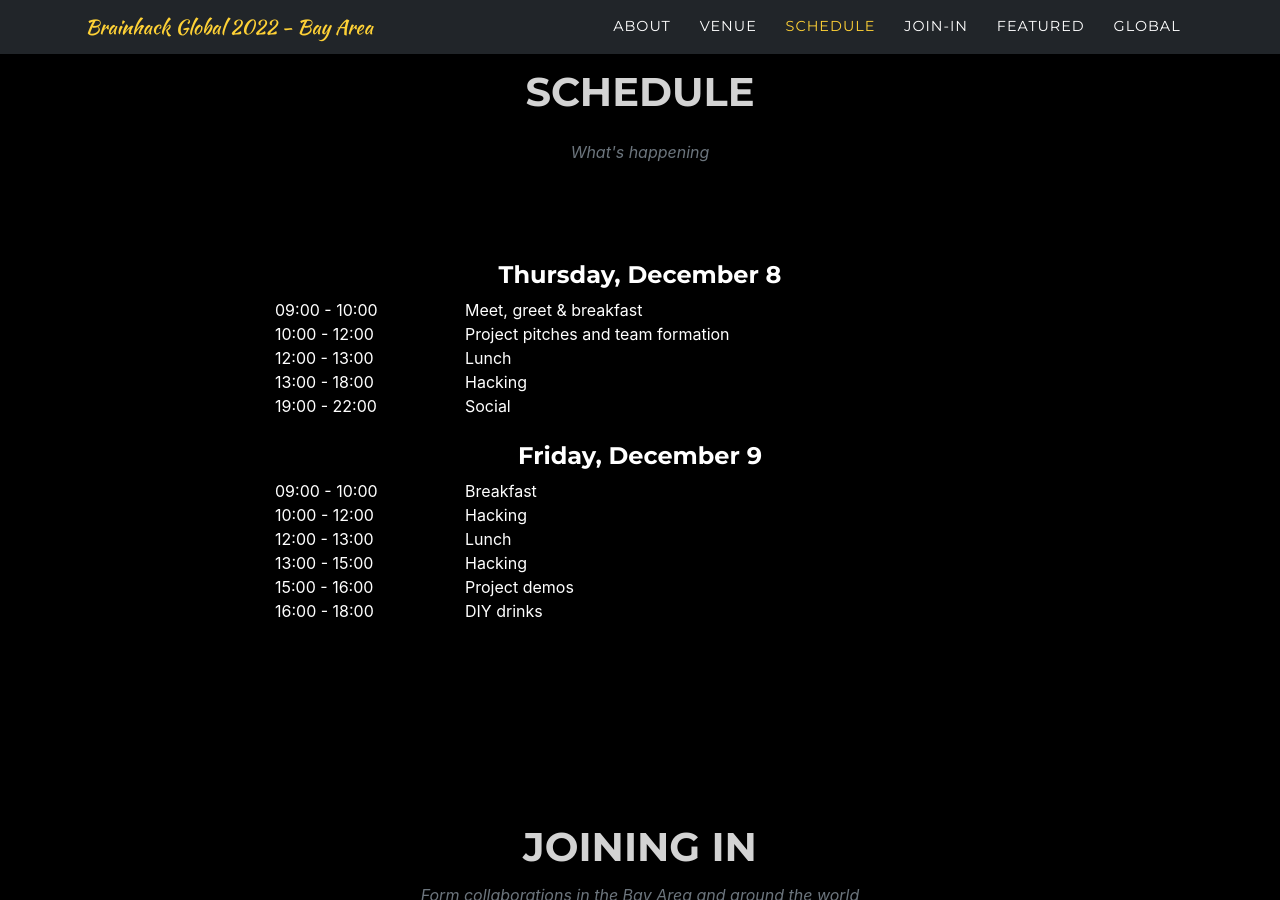
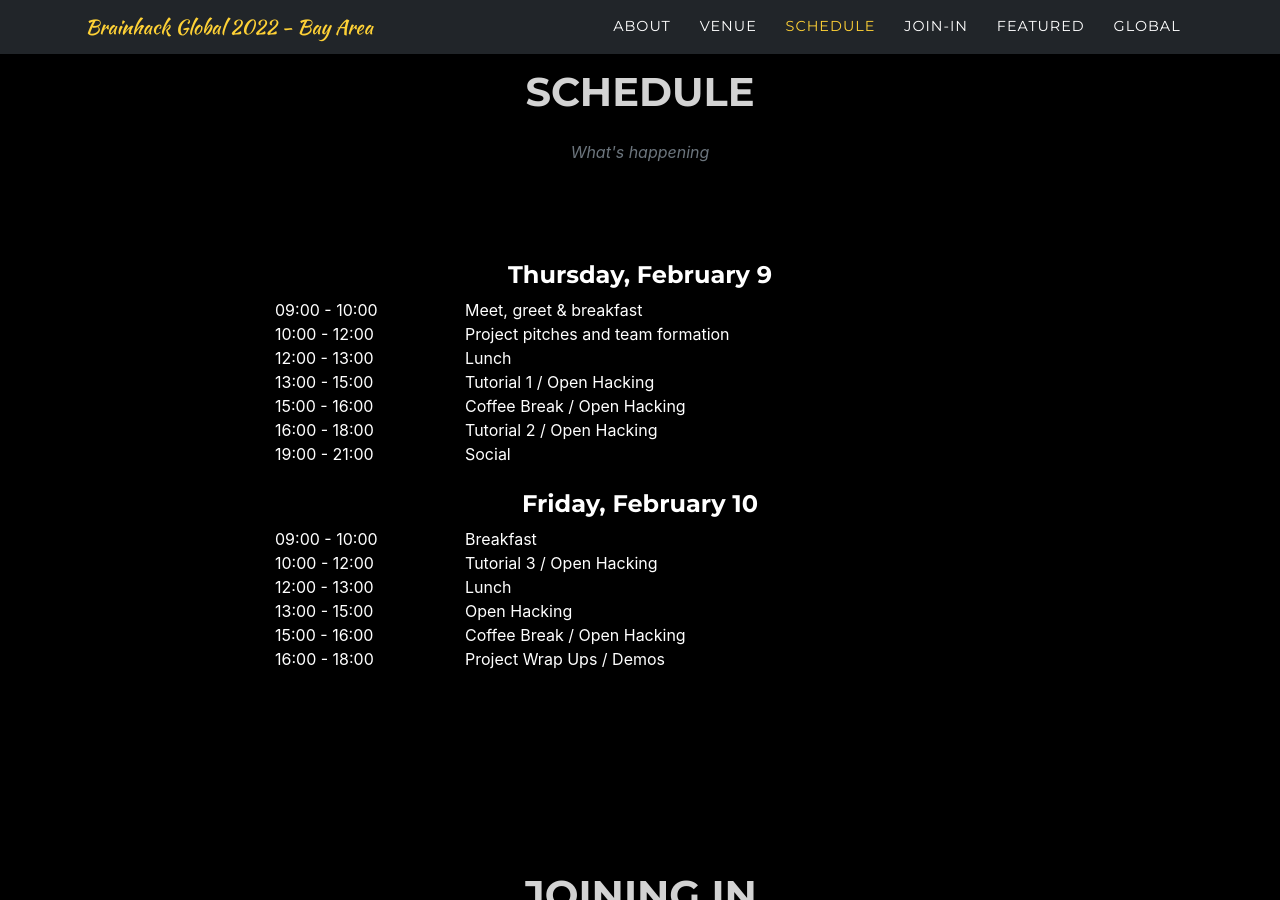
Before and after one commit to Brainhack-BayArea/Brainhack-BayArea.github.io, a Jekyll site: the page built from index.md, in a window 1280 px wide and 900 px high, scrolled down 3798 px. Built offline with Jekyll 4.4.1, drawn with Linux system fonts in a browser that asks for light colours; some web fonts are replaced; some of the changed lines change nothing that is shown.

Commit message:
Update schedule.yml

```diff
--- a/_data/schedule.yml
+++ b/_data/schedule.yml
@@ -1,38 +1,44 @@
-- name: "Thursday, December 8"
+- name: "Thursday, February 9"
   events:
-    - starttime: 2022-11-30T9:00:00+11:00
-      endtime:  2022-11-30T10:00:00+11:00
+    - starttime: 2023-02-09T9:00:00+11:00
+      endtime:  2023-02-09T10:00:00+11:00
       title: Meet, greet & breakfast
-    - starttime: 2022-11-30T10:00:00+11:00
-      endtime:  2022-11-30T12:00:00+11:00
+    - starttime: 2023-02-09T10:00:00+11:00
+      endtime:  2023-02-09T12:00:00+11:00
       title: Project pitches and team formation
-    - starttime: 2022-11-30T12:00:00+11:00
-      endtime:  2022-11-30T13:00:00+11:00
+    - starttime: 2023-02-09T12:00:00+11:00
+      endtime:  2023-02-09T13:00:00+11:00
       title: Lunch
-    - starttime: 2022-11-30T13:00:00+11:00
-      endtime: 2022-11-30T18:00:00+11:00
-      title: Hacking
-    - starttime: 2022-11-30T19:00:00+11:00
-      endtime: 2022-11-30T22:00:00+11:00
+    - starttime: 2023-02-09T13:00:00+11:00
+      endtime: 2023-02-09T15:00:00+11:00
+      title: Tutorial 1 / Open Hacking
+    - starttime: 2023-02-09T15:00:00+11:00
+      endtime: 2023-02-09T16:00:00+11:00
+      title: Coffee Break / Open Hacking
+    - starttime: 2023-02-09T16:00:00+11:00
+      endtime: 2023-02-09T18:00:00+11:00
+      title: Tutorial 2 / Open Hacking
+    - starttime: 2023-02-09T19:00:00+11:00
+      endtime: 2023-02-09T21:00:00+11:00
       title: Social
 
-- name: "Friday, December 9"
+- name: "Friday, February 10"
   events:
-    - starttime: 2022-12-02T9:00:00+11:00
-      endtime:  2022-12-02T10:00:00+11:00
+    - starttime: 2023-02-10T9:00:00+11:00
+      endtime:  2023-02-10T10:00:00+11:00
       title: Breakfast
-    - starttime: 2022-12-01T10:00:00+11:00
-      endtime: 2022-12-01T12:00:00+11:00
-      title: Hacking
-    - starttime: 2022-12-01T12:00:00+11:00
-      endtime:  2022-12-01T13:00:00+11:00
+    - starttime: 2023-02-10T10:00:00+11:00
+      endtime:  2023-02-10T12:00:00+11:00
+      title: Tutorial 3 / Open Hacking
+    - starttime: 2023-02-10T12:00:00+11:00
+      endtime:  2023-02-10T13:00:00+11:00
       title: Lunch
-    - starttime: 2022-11-30T13:00:00+11:00
-      endtime: 2022-12-01T15:00:00+11:00
-      title: Hacking
-    - starttime: 2022-12-02T15:00:00+11:00
-      endtime: 2022-12-01T16:00:00+11:00
-      title: Project demos
-    - starttime: 2022-12-02T16:00:00+11:00
-      endtime: 2022-12-01T18:00:00+11:00
-      title: DIY drinks
+    - starttime: 2023-02-10T13:00:00+11:00
+      endtime: 2023-02-10T15:00:00+11:00
+      title: Open Hacking
+    - starttime: 2023-02-10T15:00:00+11:00
+      endtime: 2023-02-10T16:00:00+11:00
+      title: Coffee Break / Open Hacking
+    - starttime: 2023-02-10T16:00:00+11:00
+      endtime: 2023-02-10T18:00:00+11:00
+      title: Project Wrap Ups / Demos
```
